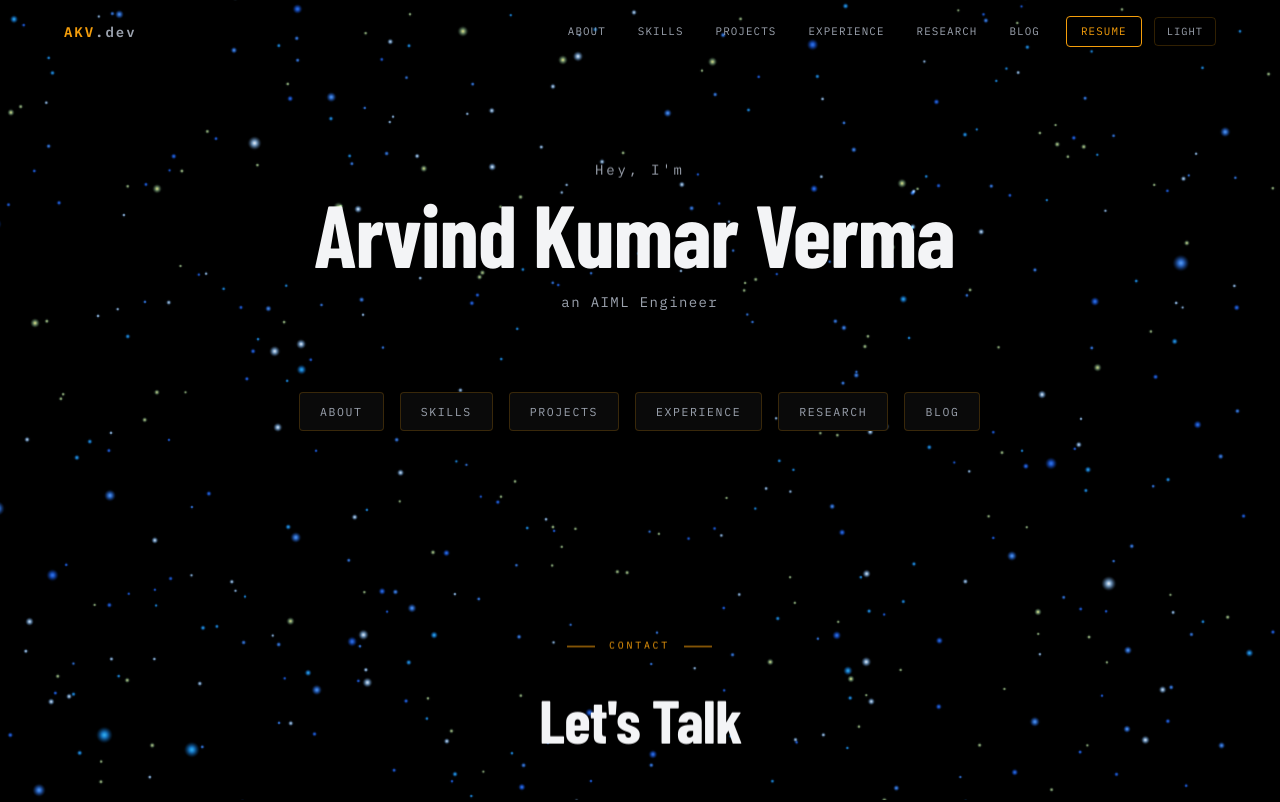
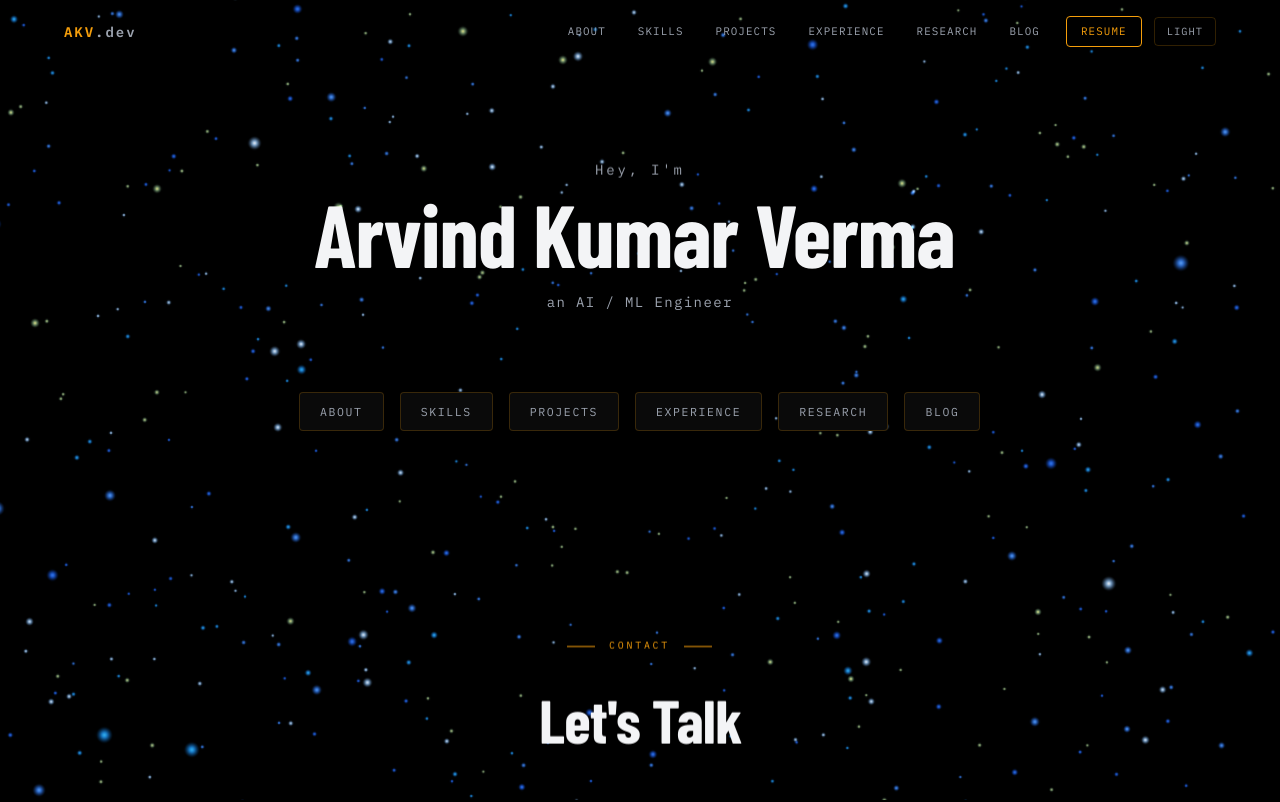
Before and after one commit to a2r4vind/akv.dev, a Next.js app: page / in a window 1280 px wide. Shown: the top 802 px of the page. Built offline with nearby package versions, Linux system fonts and the light colour scheme; a web font is replaced by a local one.

Commit message:
feat: create Hero component with typewriter animation and navigation links

```diff
--- a/src/components/Hero.tsx
+++ b/src/components/Hero.tsx
@@ -57,7 +57,7 @@ export function Hero() {
         >
           <Reveal delay={200}>
             <p className="font-mono text-xs md:text-sm text-[var(--dim)] tracking-[0.1em] mb-4">
-              an AIML Engineer
+              an AI / ML Engineer
             </p>
           </Reveal>
 
```
